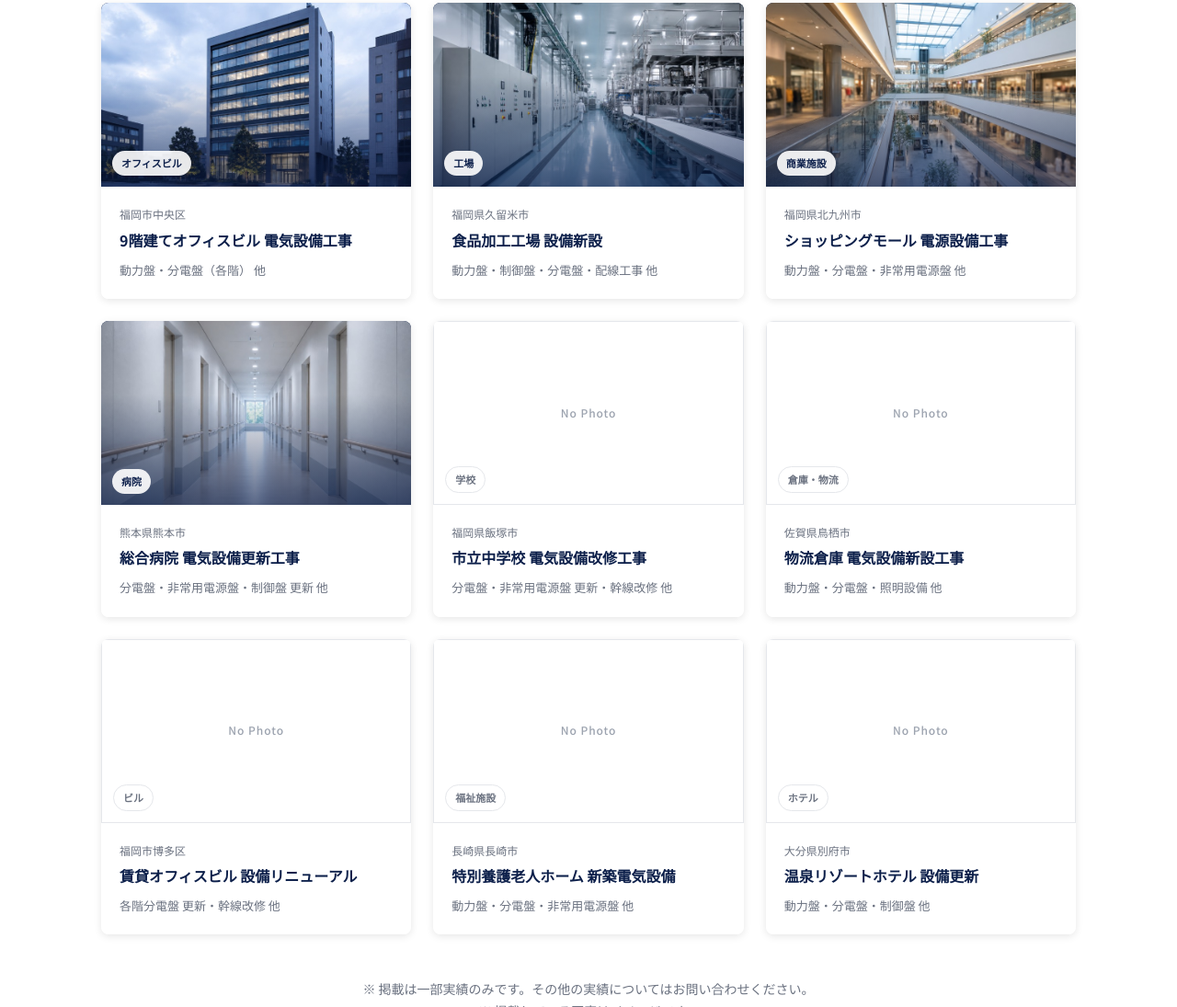
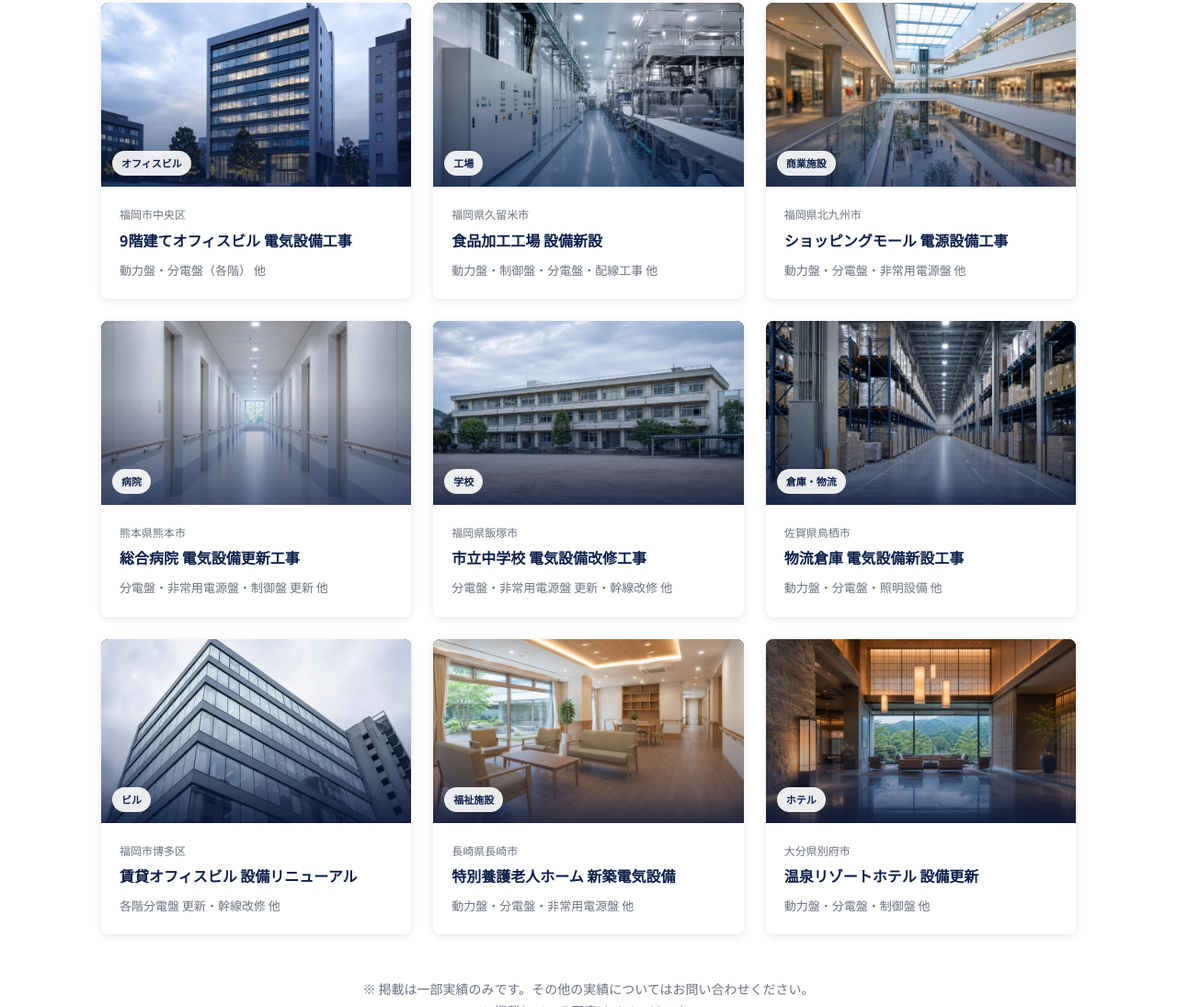
Before and after one commit to tominaga0103-lgtm/machino-hp, a plain HTML site: page works.html in a window 1280 px wide. Shown: the part 549-1644 px from the top of the page at 92% size. Drawn offline with Linux system fonts and the light colour scheme.

Commit message:
施工実績の残り5件に写真を追加しNo Photoを解消
- 学校／倉庫・物流／ビル／福祉施設／ホテルの5枚を images/works/ に追加
- 対応する ph-* クラスをCSSに追加し、works.html の5件を差し替え
- これで施工実績9件すべてに写真が入った
- .no-photo の定義は、今後の実績追加時の枠として残している

Co-Authored-By: Claude Opus 5 <noreply@anthropic.com>

```diff
--- a/css/style.css
+++ b/css/style.css
@@ -387,6 +387,11 @@ section { padding: 80px 0; }
 .work-img.ph-factory    { background-image: url('../images/works/factory.jpg'); }
 .work-img.ph-commercial { background-image: url('../images/works/commercial.jpg'); }
 .work-img.ph-hospital   { background-image: url('../images/works/hospital.jpg'); }
+.work-img.ph-school     { background-image: url('../images/works/school.jpg'); }
+.work-img.ph-warehouse  { background-image: url('../images/works/warehouse.jpg'); }
+.work-img.ph-building   { background-image: url('../images/works/building.jpg'); }
+.work-img.ph-welfare    { background-image: url('../images/works/welfare.jpg'); }
+.work-img.ph-hotel      { background-image: url('../images/works/hotel.jpg'); }
 /* 写真未設定のカード。枠線のみのプレースホルダー */
 .work-img.no-photo {
   background: none;
--- a/works.html
+++ b/works.html
@@ -111,7 +111,7 @@
       </div>
 
       <div class="work-card work-card-full" data-category="school">
-        <div class="work-img no-photo">
+        <div class="work-img ph-school">
           <span class="work-tag">学校</span>
         </div>
         <div class="work-body">
@@ -122,7 +122,7 @@
       </div>
 
       <div class="work-card work-card-full" data-category="factory">
-        <div class="work-img no-photo">
+        <div class="work-img ph-warehouse">
           <span class="work-tag">倉庫・物流</span>
         </div>
         <div class="work-body">
@@ -133,7 +133,7 @@
       </div>
 
       <div class="work-card work-card-full" data-category="office">
-        <div class="work-img no-photo">
+        <div class="work-img ph-building">
           <span class="work-tag">ビル</span>
         </div>
         <div class="work-body">
@@ -144,7 +144,7 @@
       </div>
 
       <div class="work-card work-card-full" data-category="medical">
-        <div class="work-img no-photo">
+        <div class="work-img ph-welfare">
           <span class="work-tag">福祉施設</span>
         </div>
         <div class="work-body">
@@ -155,7 +155,7 @@
       </div>
 
       <div class="work-card work-card-full" data-category="commercial">
-        <div class="work-img no-photo">
+        <div class="work-img ph-hotel">
           <span class="work-tag">ホテル</span>
         </div>
         <div class="work-body">
```
Also changed, not shown: images/works/building.jpg (added), images/works/hotel.jpg (added), images/works/school.jpg (added), images/works/warehouse.jpg (added), images/works/welfare.jpg (added), 5 other files.
